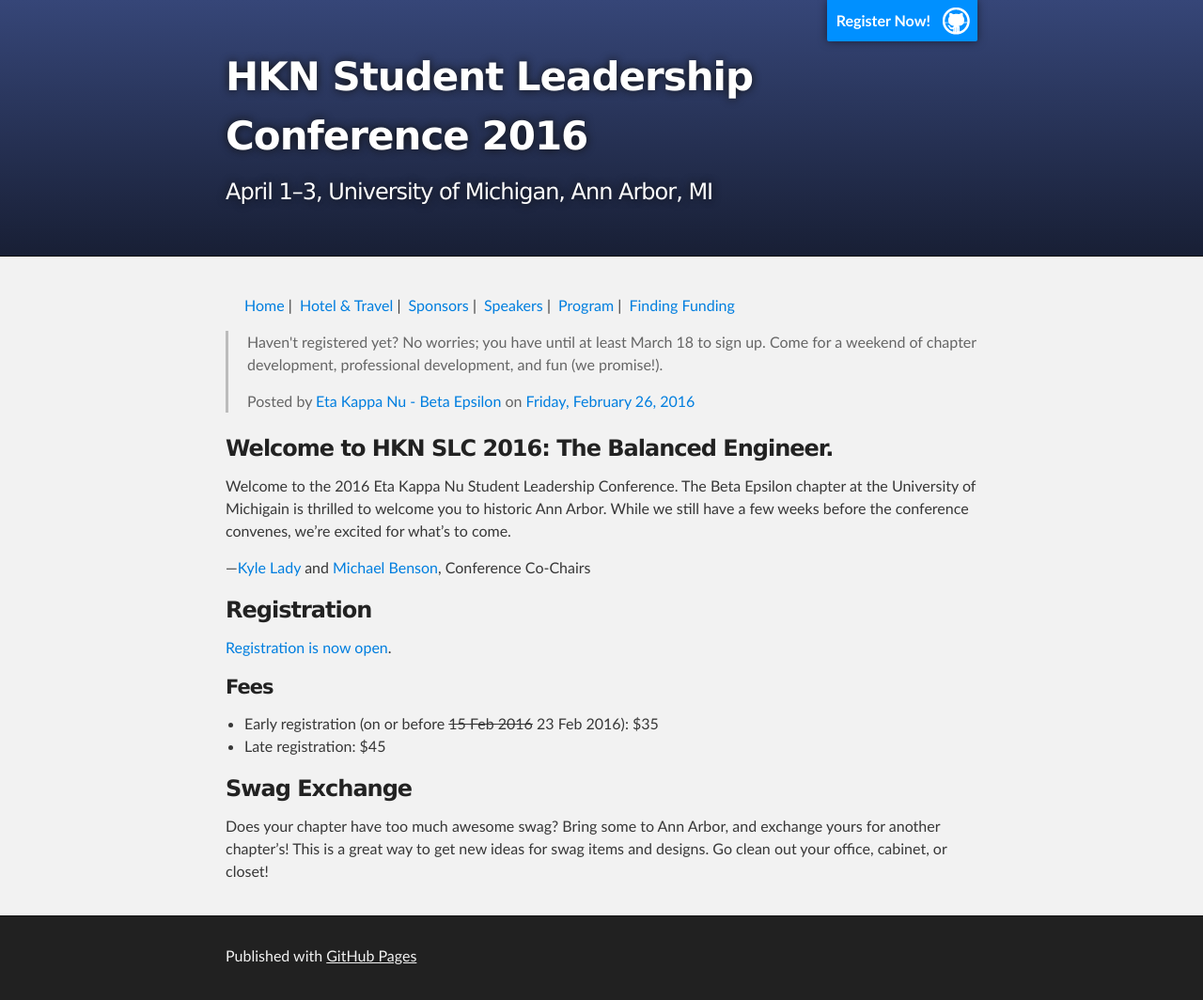
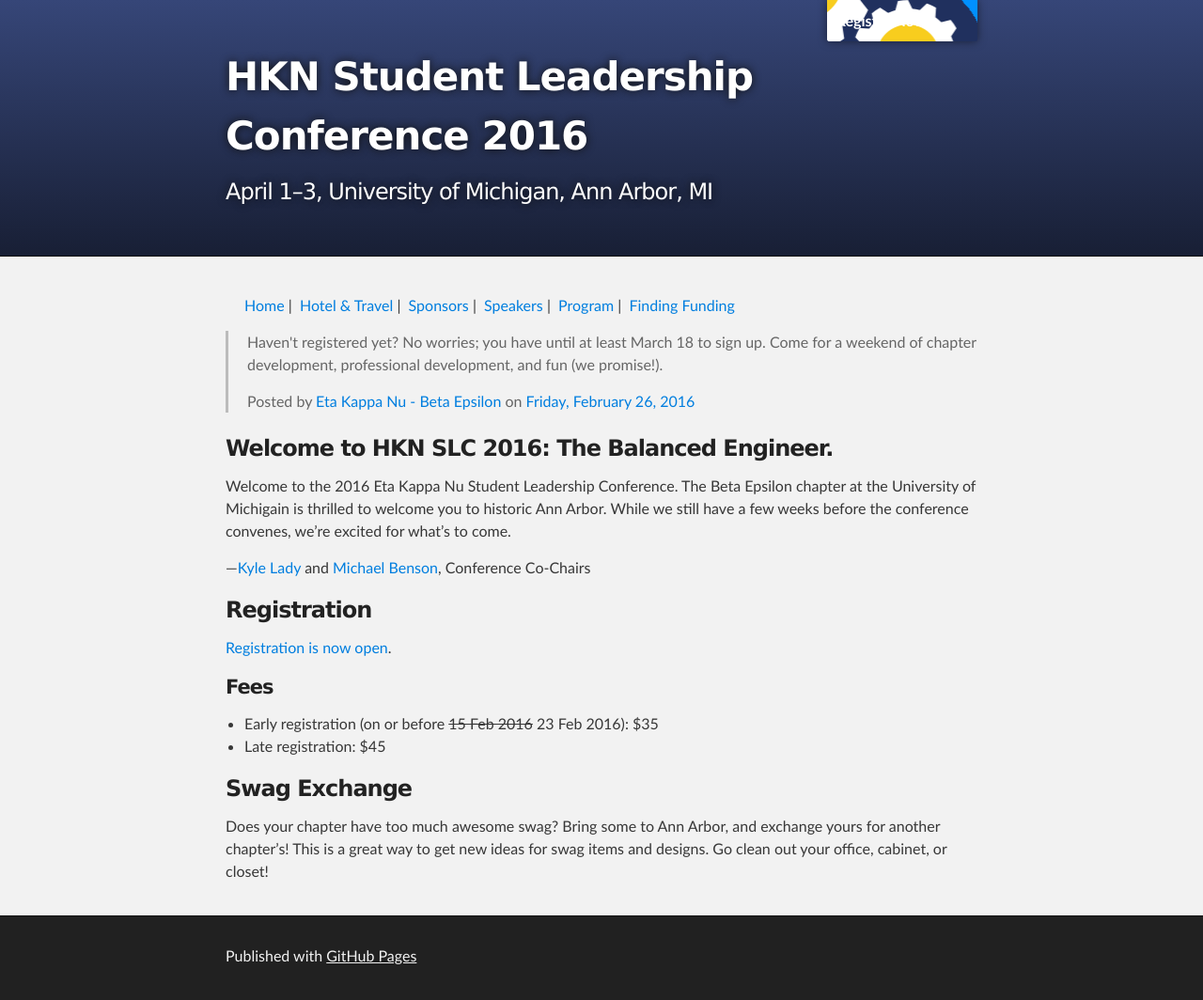
Before and after one commit to hkncon2016/hkncon2016.github.io, a Jekyll site: the page built from index.md, in a window 1280 px wide. Shown: the whole page at 94% size. Built offline with Jekyll 4.4.1, drawn with Linux system fonts in a browser that asks for light colours.

Commit message:
Update stylesheet.css

```diff
--- a/stylesheets/stylesheet.css
+++ b/stylesheets/stylesheet.css
@@ -283,7 +283,7 @@
   z-index: 10;
   padding: 10px 50px 10px 10px;
   color: #fff;
-  background: url('../images/blacktocat.png') #0090ff no-repeat 95% 50%;
+  background: url('../images/hkncon16_logo.png') #0090ff no-repeat 95% 50%;
   font-weight: 700;
   box-shadow: 0 0 10px rgba(0,0,0,.5);
   border-bottom-left-radius: 2px;
```
